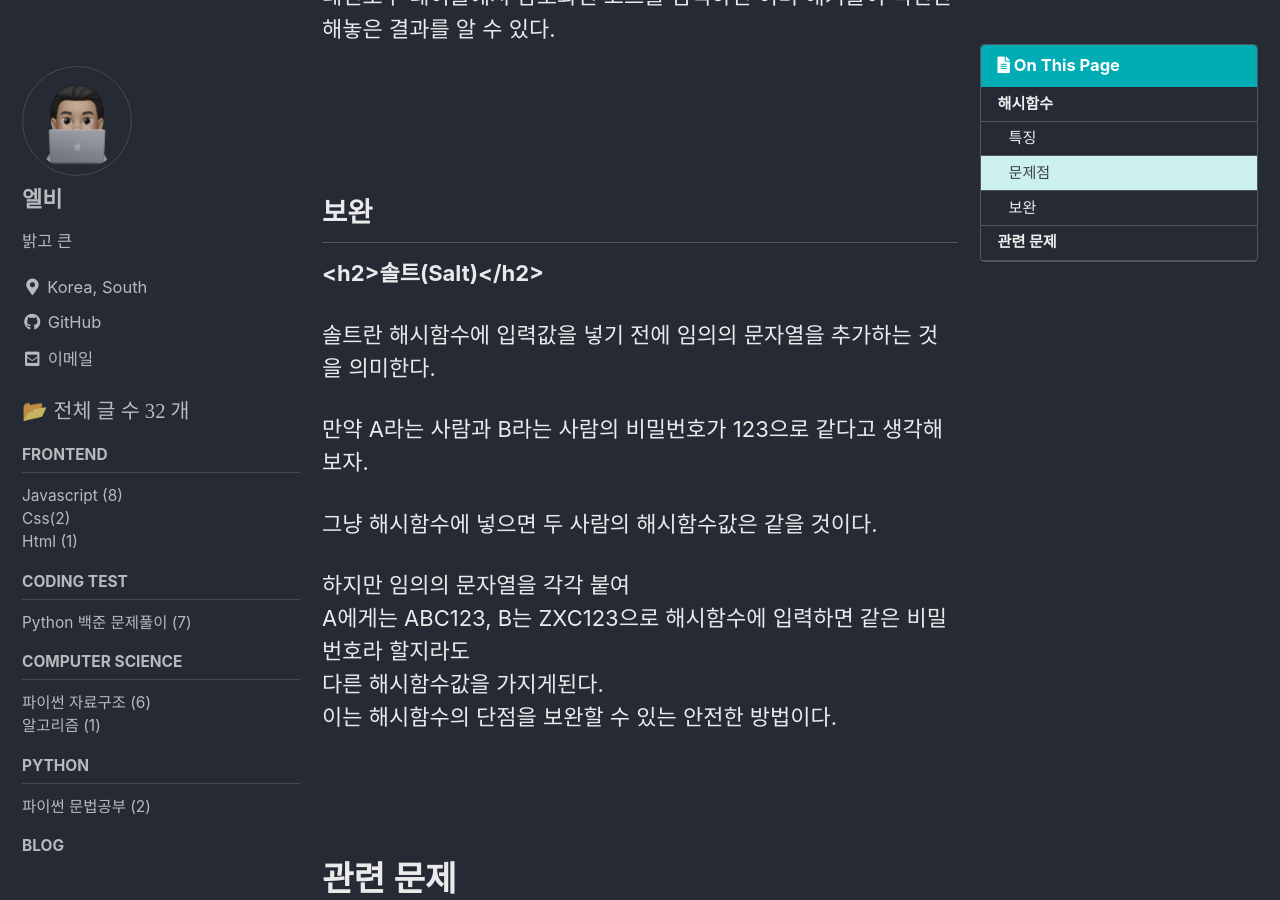
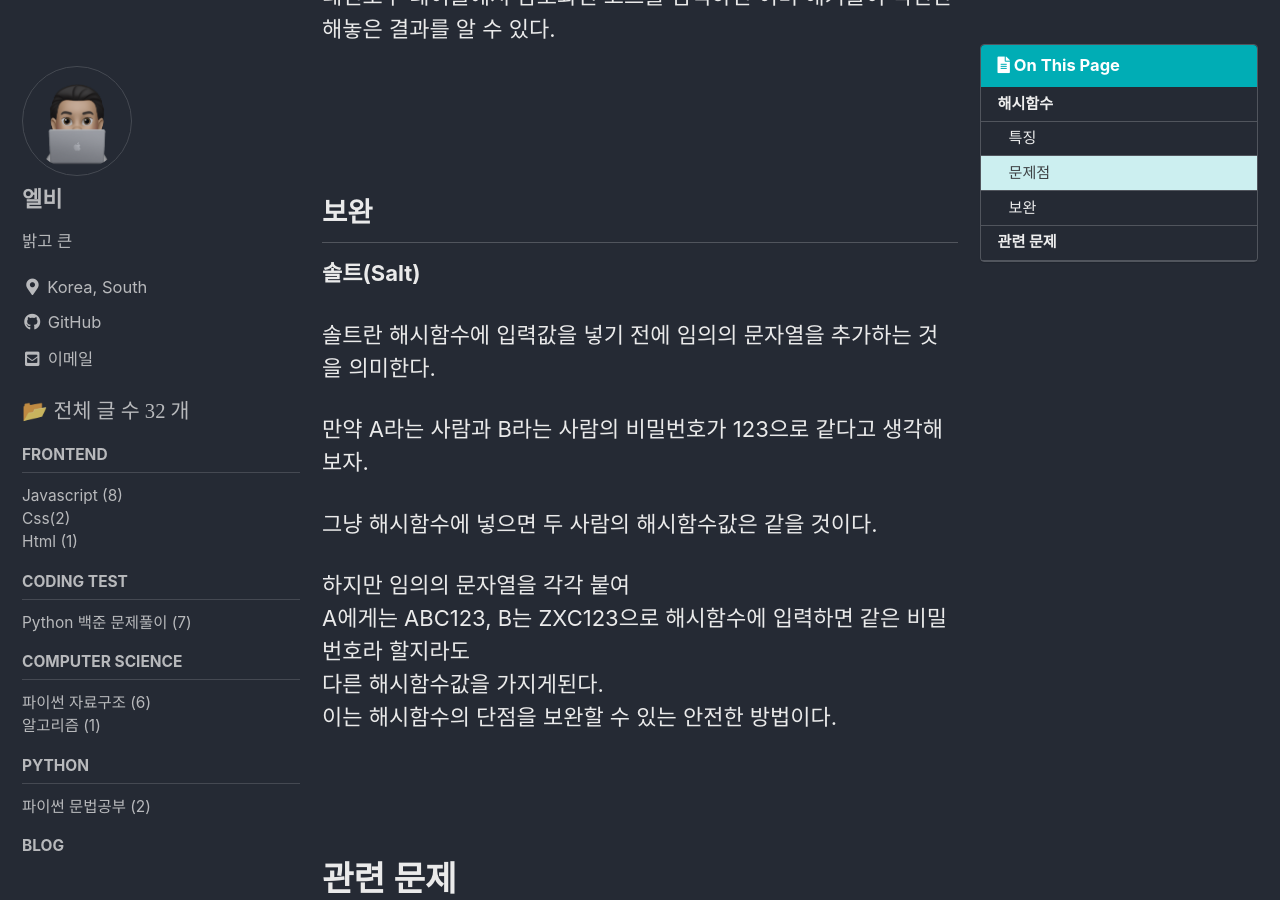
Before and after one commit to koreanddinghwan/koreanddinghwan.github.io, a Jekyll site: the page built from _posts/etc/2021-10-20-hash.md, in a window 1280 px wide and 900 px high, scrolled down 1722 px. Built offline with Jekyll 4.4.1, drawn with Linux system fonts in a browser that asks for light colours; cached includes are drawn as plain includes; comment, search, counter and statistics services are not loaded.

```diff
--- a/_posts/etc/2021-10-20-hash.md
+++ b/_posts/etc/2021-10-20-hash.md
@@ -62,7 +62,7 @@ last_modified_at: 2021-10-20
 
 ## 보완
 
-<b><h2>솔트(Salt)</h2></b>
+<b>솔트(Salt)</b>
 
 솔트란 해시함수에 입력값을 넣기 전에 임의의 문자열을 추가하는 것을 의미한다.
 
```
